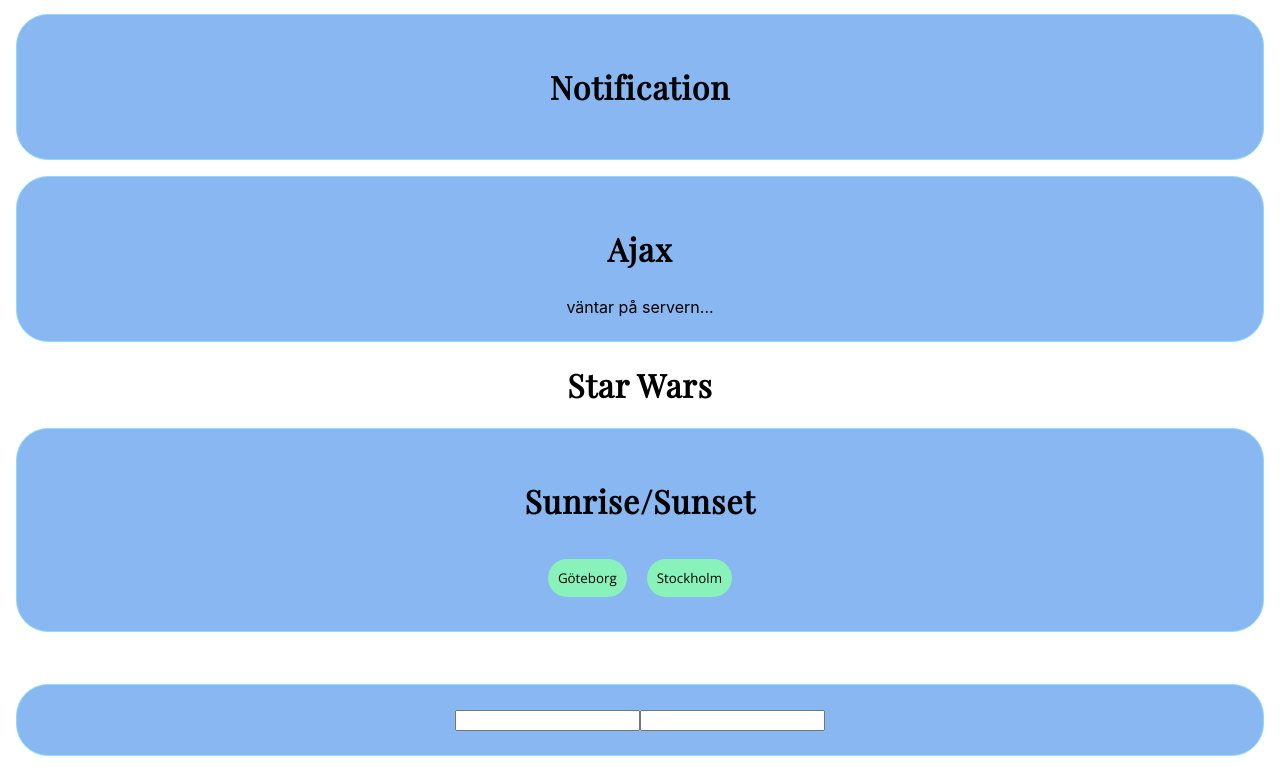
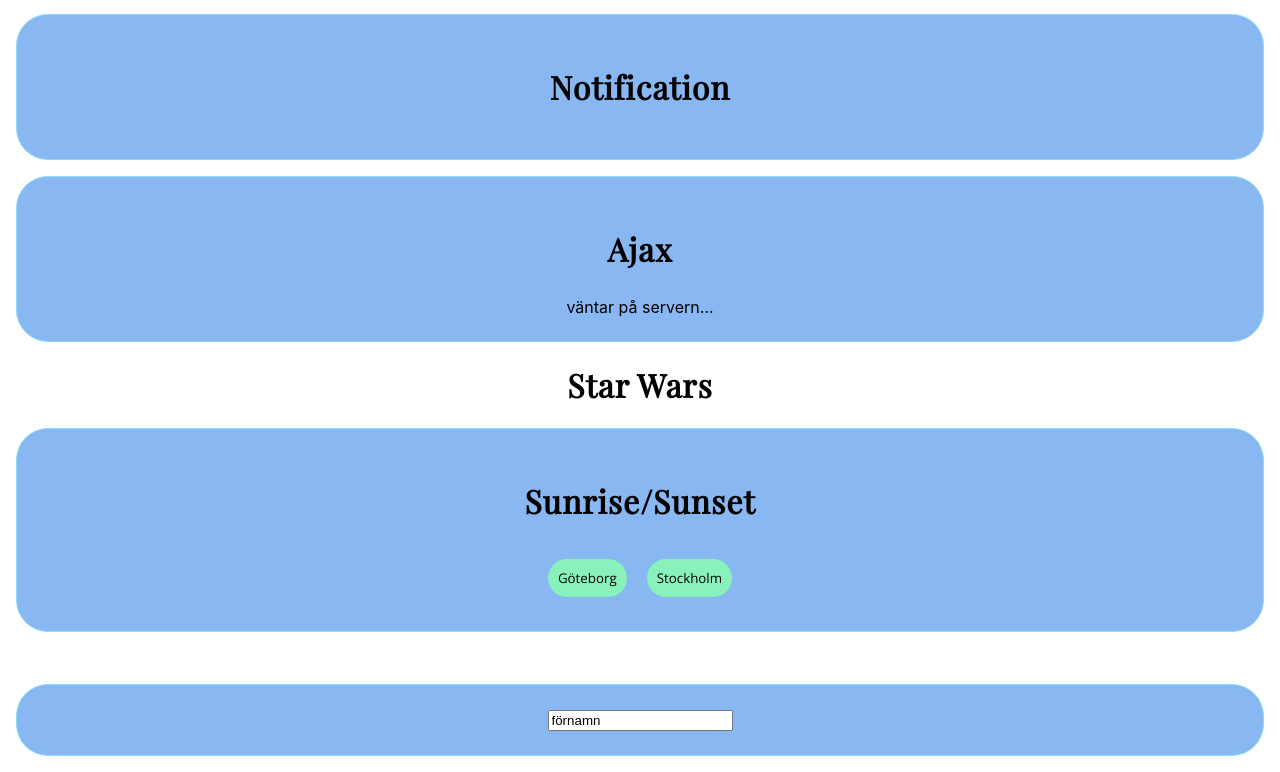
Before and after one commit to Sarahmaliin/react-ts-ovn-del-2, a React (Create React App) app: page / in a window 1280 px wide. Shown: the part 337-1109 px from the top of the page. Built offline with nearby package versions, Linux system fonts and the light colour scheme; no server answers.

Commit message:
update form

```diff
--- a/src/Components/Form.tsx
+++ b/src/Components/Form.tsx
@@ -2,23 +2,17 @@
 
 const Form = () =>{
 
-    const [ name, setName ] = useState<string>('')
-    const [ lastName, setLastName ] = useState<string>('')
+    const [ name, setName ] = useState<string>('förnamn')
+    const [ lastName, setLastName ] = useState<string>('efternamn')
 
     const handleNameChange = (event: any) =>{
         event.preventDefault()
         setName(event.target.value.toUpperCase())
     }
 
-    const handleLastNameChange = (event: any) =>{
-        event.preventDefault()
-        setLastName(event.target.value.toUpperCase())
-    }
-
     return(
         <section className="component">
             <input type="text" onChange={handleNameChange} value={name}/>
-            <input type="text" onChange={handleLastNameChange} value={lastName} />
         </section>
     )
 }
```
